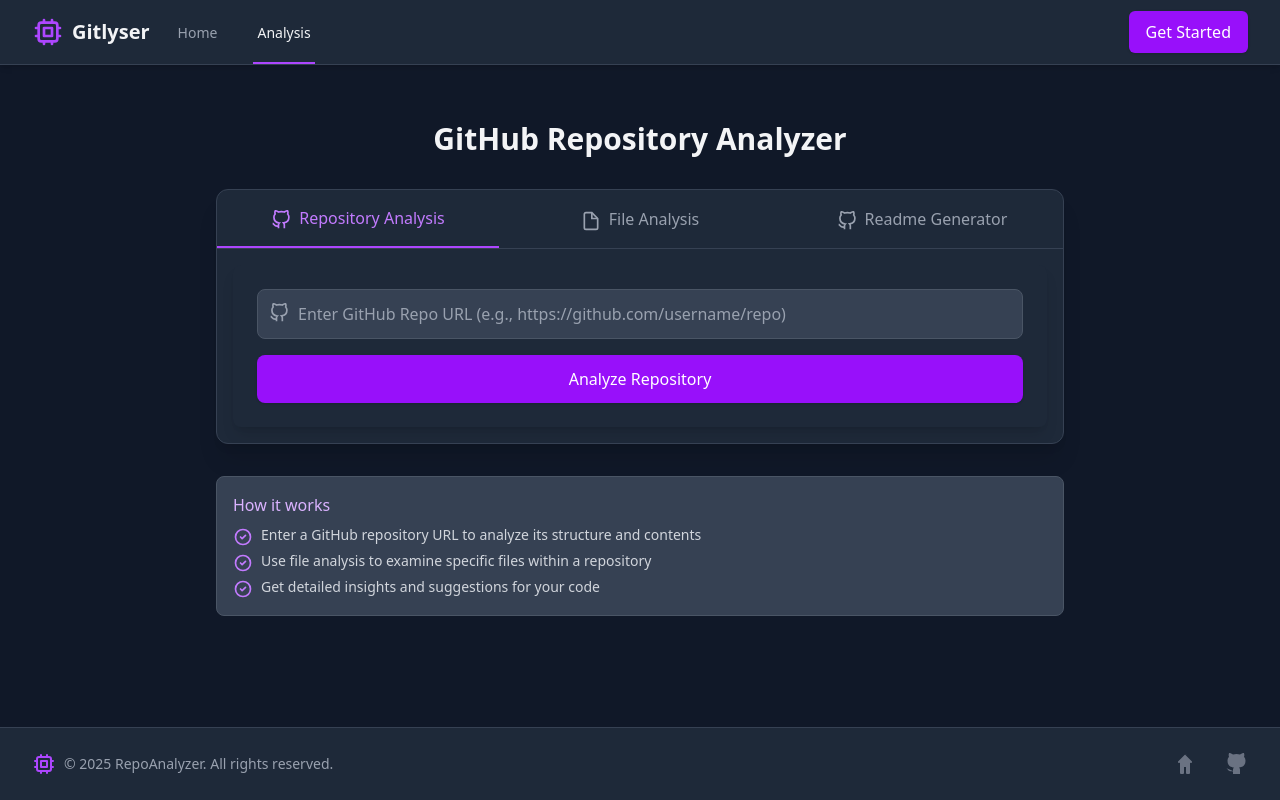
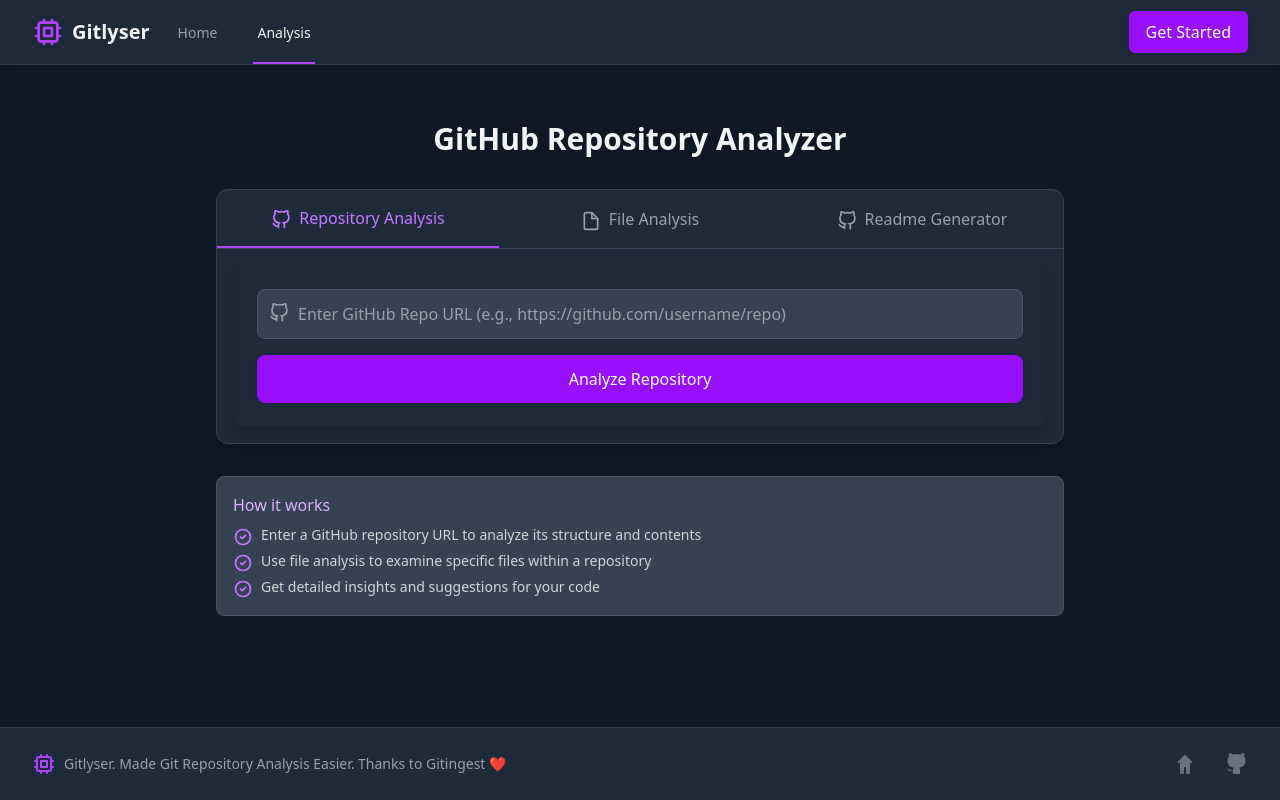
Before and after one commit to Blaster1111/github_analyser, a React (Vite) app in the folder client/: page /analysis in a window 1280 px wide. Built offline with nearby package versions, Linux system fonts and the light colour scheme.

Commit message:
changed footer & docker exposed port

```diff
--- a/client/src/components/Footer.tsx
+++ b/client/src/components/Footer.tsx
@@ -9,7 +9,10 @@ export const Footer = () => {
                         <svg className="h-6 w-6 text-purple-500" fill="none" viewBox="0 0 24 24" stroke="currentColor">
                             <path strokeLinecap="round" strokeLinejoin="round" strokeWidth="2" d="M9 3v2m6-2v2M9 19v2m6-2v2M5 9H3m2 6H3m18-6h-2m2 6h-2M7 19h10a2 2 0 002-2V7a2 2 0 00-2-2H7a2 2 0 00-2 2v10a2 2 0 002 2zM9 9h6v6H9V9z"></path>
                         </svg>
-                        <span className="ml-2 text-sm font-medium text-gray-400">© 2025 RepoAnalyzer. All rights reserved.</span>
+                        <span className="ml-2 text-sm font-medium text-gray-400">
+  Gitlyser. Made Git Repository Analysis Easier. Thanks to Gitingest ❤️
+</span>
+
                     </div>
 
                     <div className="mt-4 md:mt-0">
```
Also changed, not shown: 1 other file (tests, documents, lock files or other folders).
